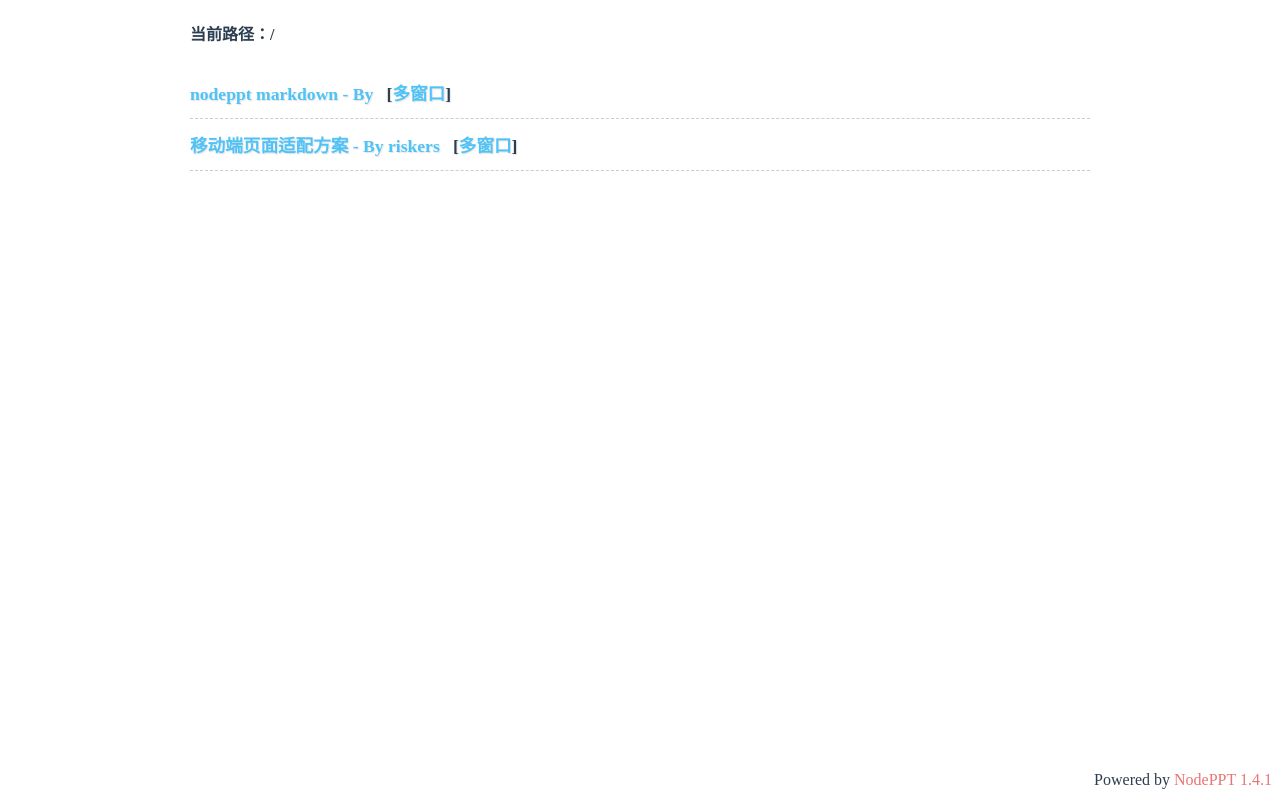
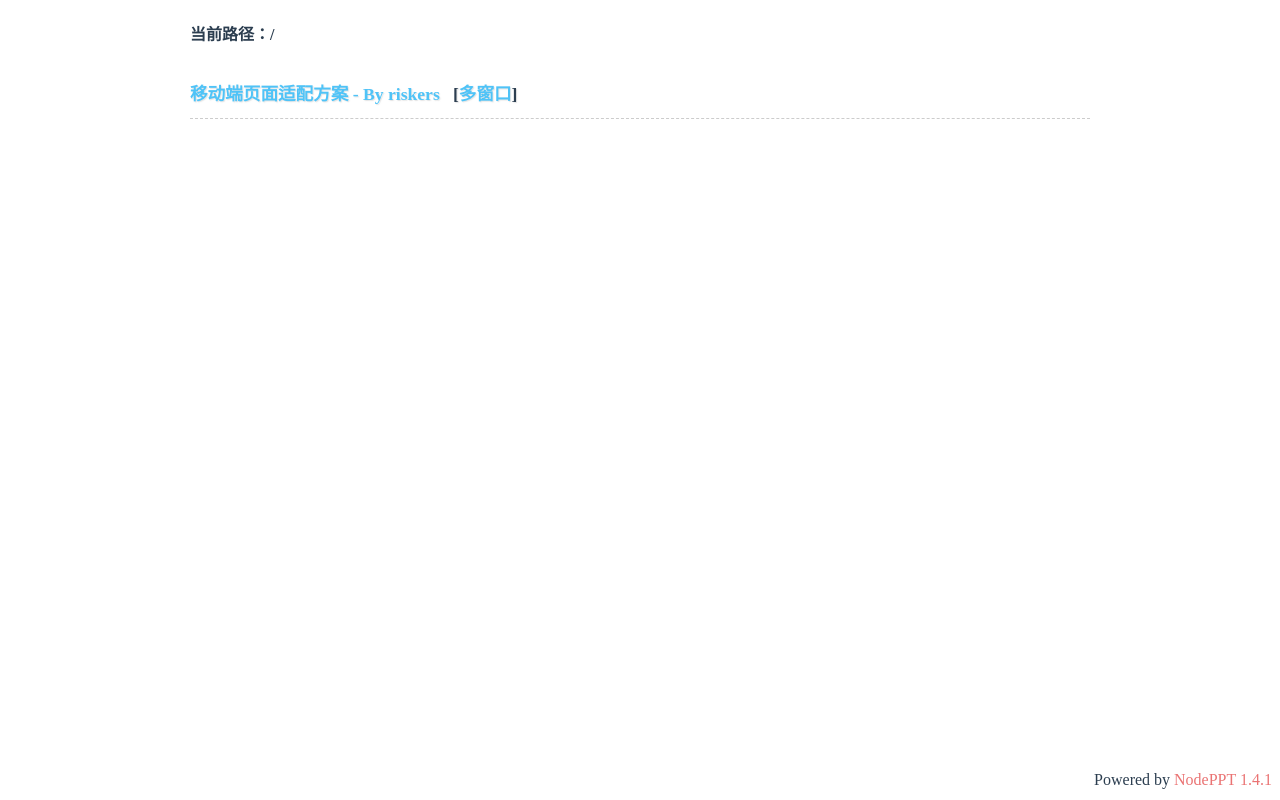
Before and after one commit to riskers/share, a website: page share/index.html in a window 1280 px wide. Drawn offline with Linux system fonts and the light colour scheme.

Commit message:
remove test

```diff
--- a/share/index.html
+++ b/share/index.html
@@ -73,7 +73,7 @@
 <body>
     <h4>当前路径：/</h4>
     <ol>
-        <li><a class="star" href="a.htm" target="_blank">nodeppt markdown - By </a> &nbsp; [<a href="a.htm?_multiscreen=1" target="_blank" title="多窗口打开">多窗口</a>]</li><li><a class="star" href="flexible.htm" target="_blank">移动端页面适配方案 - By riskers</a> &nbsp; [<a href="flexible.htm?_multiscreen=1" target="_blank" title="多窗口打开">多窗口</a>]</li>
+        <li><a class="star" href="flexible.htm" target="_blank">移动端页面适配方案 - By riskers</a> &nbsp; [<a href="flexible.htm?_multiscreen=1" target="_blank" title="多窗口打开">多窗口</a>]</li>
     </ol>
     <h4 class="copyright">Powered by <a title="使用NodePPT" href="https://github.com/ksky521/nodePPT" target="_blank">NodePPT 1.4.1</a></h4>
 </body>
```
